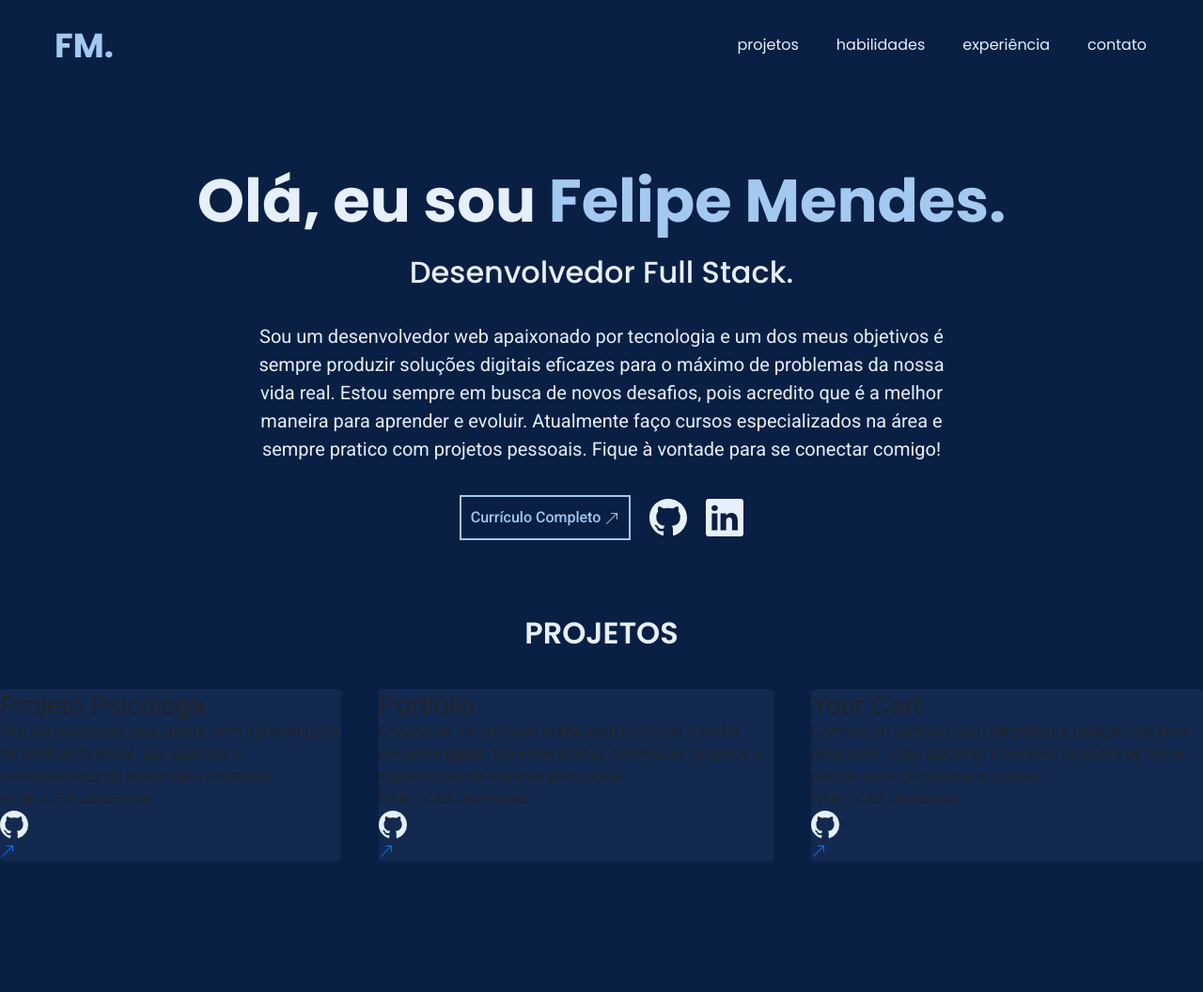
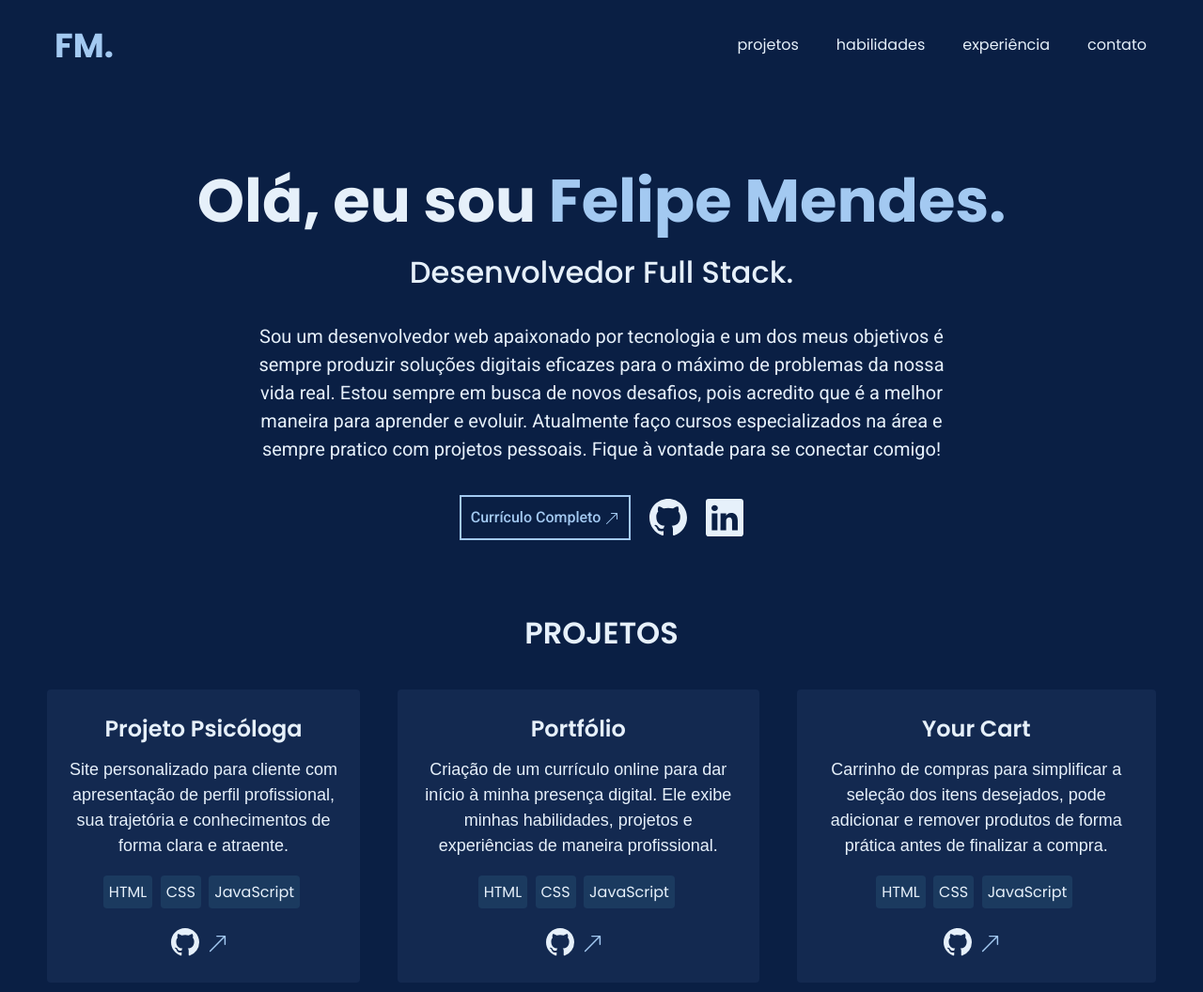
Before and after one commit to felipermendess/portfolio, a plain HTML site: page index.html in a window 1280 px wide. Shown: the whole page at 94% size. Before the commit the page ends 917 px from the top, so only its background shows below. Drawn offline with nearby package versions, Linux system fonts and the light colour scheme.

Commit message:
dando prosseguimento a seção de projetos

```diff
--- a/css/introducao.css
+++ b/css/introducao.css
@@ -151,7 +151,7 @@
         padding: 6px;
         font-size: 12px;
     }
-    .bi-arrow-up-right{
+    .bi-arrow-up-right1{
         width: 12px;
         height: 12px;
     }
@@ -166,7 +166,7 @@
         padding: 5px;
         font-size: 10px;
     }
-    .bi-arrow-up-right{
+    .bi-arrow-up-right1{
         width: 10px;
         height: 10px;
     }
--- a/css/projetos.css
+++ b/css/projetos.css
@@ -1,5 +1,9 @@
 .projetos{
     margin-top: 80px;
+    max-width: 1200px;
+    margin-left: auto;
+    margin-right: auto;
+    box-sizing: border-box;
 }
 
 .projetos h2{
@@ -7,15 +11,57 @@
     color: #E6F0FA;
     font-weight: 600;
     font-family: 'Poppins';
+    font-size: 32px;
 }
 
 .cards{
     display: flex;
     gap: 40px;
+    margin: 40px 10px;
 }
 
 .card-projeto-1, .card-projeto-2, .card-projeto-3{
     background-color: #132950;
-    margin-top: 40px;
     border-radius: 4px;
+    text-align: center;
+    color: #E6F0FA;
 }
+
+.card-projeto-1 h3, .card-projeto-2 h3, .card-projeto-3 h3{
+    font-family: 'Poppins';
+    font-weight: 600;
+    margin-top: 28px;
+    margin-bottom: 16px;
+    font-size: 24px;
+}
+
+.card-projeto-1 p, .card-projeto-2 p, .card-projeto-3 p{
+    margin: 0px 23px 24px 23px;
+    font-size: 18px;
+}
+
+.card-projeto-1 span, .card-projeto-2 span, .card-projeto-3 span{
+    font-family: 'Poppins';
+    background-color: #1B3A5F;
+    border-radius: 4px;
+    font-size: 16px;
+    padding: 6px;
+    margin-right: 4px;
+}
+
+.links-projetos{
+    display: flex;
+    align-items: center;
+    justify-content: center;
+    margin: 26px auto 28px auto;
+}
+
+.links-projetos a{
+    margin-right: 8px;
+}
+
+.bi-arrow-up-right2{
+    color: #A3C9F1;
+    width: 23px;
+    height: 23px;
+}
--- a/index.html
+++ b/index.html
@@ -38,7 +38,7 @@
             </p>
             <div class="introducao-info">
                 <a href="./assets/cv-completo.pdf" target="_blank">
-                    <span class="cv">Currículo Completo <svg xmlns="http://www.w3.org/2000/svg" width="16" height="16" fill="currentColor" class="bi bi-arrow-up-right" viewBox="0 0 16 16">
+                    <span class="cv">Currículo Completo <svg xmlns="http://www.w3.org/2000/svg" width="16" height="16" fill="currentColor" class="bi bi-arrow-up-right1" viewBox="0 0 16 16">
                     <path fill-rule="evenodd" d="M14 2.5a.5.5 0 0 0-.5-.5h-6a.5.5 0 0 0 0 1h4.793L2.146 13.146a.5.5 0 0 0 .708.708L13 3.707V8.5a.5.5 0 0 0 1 0z"/>
                     </svg></span>
                 </a>
@@ -52,16 +52,18 @@
             <div class="cards">
                 <div class="card-projeto-1">
                     <h3>Projeto Psicóloga</h3>
-                    <p>Site personalizado para cliente, com apresentação de perfil profissional, sua trajetória e conhecimentos de forma clara e atraente.</p>
+                    <p>Site personalizado para cliente com apresentação de perfil profissional, sua trajetória e conhecimentos de forma clara e atraente.</p>
                     <span>HTML</span>
                     <span>CSS</span>
                     <span>JavaScript</span>
-                    <a class="github" href="#"><img width="30" height="30" src="img/github.svg" alt="GitHub"></a>
-                    <a href="#">
-                        <svg xmlns="http://www.w3.org/2000/svg" width="16" height="16" fill="currentColor" class="bi bi-arrow-up-right" viewBox="0 0 16 16">
+                    <div class="links-projetos">
+                        <a class="github" href="https://github.com/felipermendess/projeto-psicologa" target="_blank"><img width="30" height="30" src="img/github.svg" alt="GitHub"></a>
+                        <a href="https://felipermendess.github.io/projeto-psicologa/" target="_blank">
+                            <svg xmlns="http://www.w3.org/2000/svg" width="16" height="16" fill="currentColor" class="bi bi-arrow-up-right2" viewBox="0 0 16 16">
                             <path fill-rule="evenodd" d="M14 2.5a.5.5 0 0 0-.5-.5h-6a.5.5 0 0 0 0 1h4.793L2.146 13.146a.5.5 0 0 0 .708.708L13 3.707V8.5a.5.5 0 0 0 1 0z"/>
                             </svg>
                         </a>
+                    </div>
                 </div>
                 <div class="card-projeto-2">
                     <h3>Portfólio</h3>
@@ -69,12 +71,14 @@
                     <span>HTML</span>
                     <span>CSS</span>
                     <span>JavaScript</span>
-                    <a class="github" href="#"><img width="30" height="30" src="img/github.svg" alt="GitHub"></a>
-                    <a href="#">
-                        <svg xmlns="http://www.w3.org/2000/svg" width="16" height="16" fill="currentColor" class="bi bi-arrow-up-right" viewBox="0 0 16 16">
+                    <div class="links-projetos">
+                        <a class="github" href="https://github.com/felipermendess/portfolio" target="_blank"><img width="30" height="30" src="img/github.svg" alt="GitHub"></a>
+                        <a href="https://felipermendess.github.io/portfolio/" target="_blank">
+                            <svg xmlns="http://www.w3.org/2000/svg" width="16" height="16" fill="currentColor" class="bi bi-arrow-up-right2" viewBox="0 0 16 16">
                             <path fill-rule="evenodd" d="M14 2.5a.5.5 0 0 0-.5-.5h-6a.5.5 0 0 0 0 1h4.793L2.146 13.146a.5.5 0 0 0 .708.708L13 3.707V8.5a.5.5 0 0 0 1 0z"/>
                             </svg>
                         </a>
+                    </div>
                 </div>
                 <div class="card-projeto-3">
                     <h3>Your Cart</h3>
@@ -82,12 +86,14 @@
                     <span>HTML</span>
                     <span>CSS</span>
                     <span>JavaScript</span>
-                    <a class="github" href="#"><img width="30" height="30" src="img/github.svg" alt="GitHub"></a>
+                    <div class="links-projetos">
+                        <a class="github" href="https://github.com/felipermendess" target="_blank"><img width="30" height="30" src="img/github.svg" alt="GitHub"></a>
                         <a href="#">
-                        <svg xmlns="http://www.w3.org/2000/svg" width="16" height="16" fill="currentColor" class="bi bi-arrow-up-right" viewBox="0 0 16 16">
+                            <svg xmlns="http://www.w3.org/2000/svg" width="16" height="16" fill="currentColor" class="bi bi-arrow-up-right2" viewBox="0 0 16 16">
                             <path fill-rule="evenodd" d="M14 2.5a.5.5 0 0 0-.5-.5h-6a.5.5 0 0 0 0 1h4.793L2.146 13.146a.5.5 0 0 0 .708.708L13 3.707V8.5a.5.5 0 0 0 1 0z"/>
                             </svg>
                         </a>
+                    </div>
                 </div>
             </div>
         </section>
```
Lines whose indentation alone changed are shown as unchanged.
